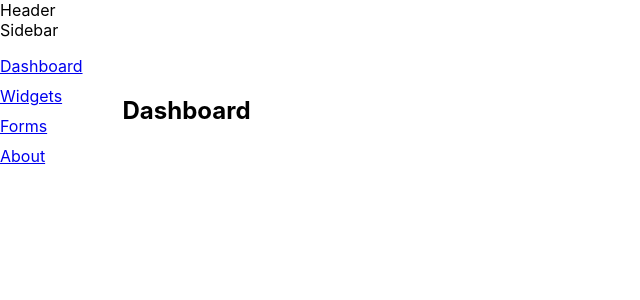
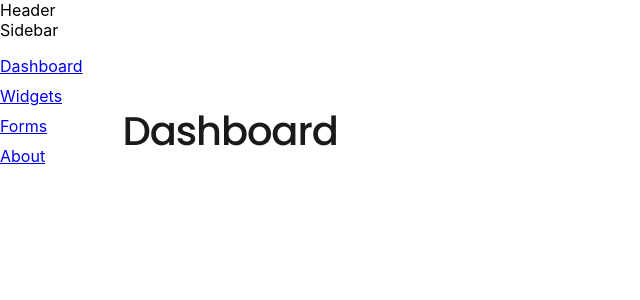
Before and after one commit to k3vnb/modular_montage, a React (Create React App) app: page /dashboard in a window 1280 px wide. Shown: the top 300 px of the page, without its empty margins (0-640 px from the left). Built offline with nearby package versions, Linux system fonts and the light colour scheme.

Commit message:
createmglobal PageTitle component

```diff
--- /dev/null
+++ b/src/global/components/PageTitle/PageTitle.tsx
@@ -0,0 +1,26 @@
+import { Box, Stack, styled } from '@mui/system';
+import { THEME_FONTS as themeFonts } from 'theme/typography';
+
+type Props = {
+  title: string;
+  description?: string;
+};
+
+export const PageTitle = ({ title, description }: Props): JSX.Element => {
+  return (
+    <Stack gap="20px">
+      <StyledTitle component="h2">{title}</StyledTitle>
+      {description && <StyledDescription component="p">{description}</StyledDescription>}
+    </Stack>
+  );
+};
+
+const StyledTitle = styled(Box)(({ theme }) => ({
+  color: theme.palette.neutral[90],
+  ...themeFonts.headingH2
+}));
+
+const StyledDescription = styled(Box)(({ theme }) => ({
+  color: theme.palette.neutral[80],
+  ...themeFonts.textLg
+}));
--- /dev/null
+++ b/src/global/components/PageTitle/index.ts
@@ -0,0 +1 @@
+export { PageTitle } from './PageTitle';
--- a/src/pages/PlaceholderPage.tsx
+++ b/src/pages/PlaceholderPage.tsx
@@ -1,4 +1,5 @@
 import { Box, Stack } from '@mui/system';
+import { PageTitle } from 'global/components/PageTitle';
 import { Outlet } from 'react-router-dom';
 
 type Props = {
@@ -8,9 +9,18 @@ type Props = {
 };
 
 export const PlaceholderPage = ({ title, isSubroute = false, hasSubroutes = false }: Props): JSX.Element => {
+  if (isSubroute) {
+    return (
+      <Box>
+        <h3>{title}</h3>
+        {hasSubroutes && <Outlet />}
+      </Box>
+    );
+  }
+
   return (
     <Stack gap="20px">
-      <Box component={isSubroute ? 'h3' : 'h2'}>{title}</Box>
+      <PageTitle title={title} />
       {hasSubroutes && <Outlet />}
     </Stack>
   );
```
